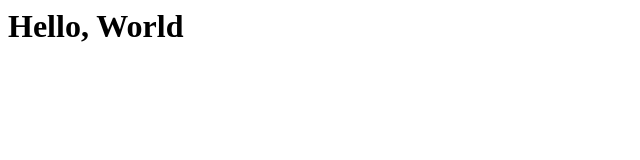
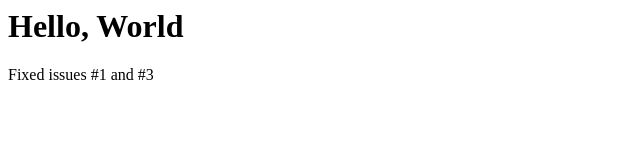
Before and after one commit to brendandoyle060/PucksInDeep, a website: page public/views/home/home.html in a window 1280 px wide. Shown: the whole page, without its empty margins (0-640 px from the left). Drawn offline with Linux system fonts and the light colour scheme.

Commit message:
Fixes #1, Fixes #3.

```diff
--- a/public/views/home/home.html
+++ b/public/views/home/home.html
@@ -3,6 +3,7 @@
 	<body>
 
 		<h1>Hello, World</h1>
+		<p>Fixed issues #1 and #3</p>
 
 	</body>
 
```
